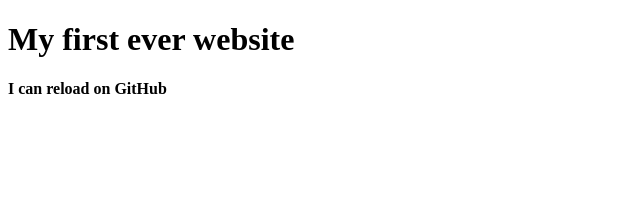
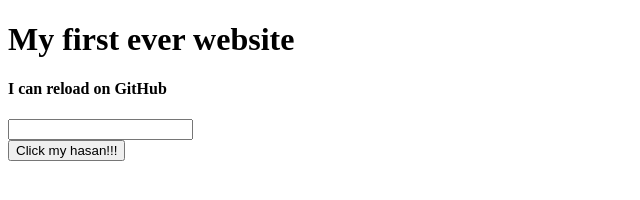
Before and after one commit to mahmudul105/my-first-website, a plain HTML site: page index.html in a window 1280 px wide. Shown: the whole page, without its empty margins (0-640 px from the left). Drawn offline with Linux system fonts and the light colour scheme.

Commit message:
done adding button

```diff
--- a/index.html
+++ b/index.html
@@ -7,5 +7,9 @@
 <body>
     <h1>My first ever website</h1>
     <h4>I can reload on GitHub</h4>
+
+    <input type="text">
+    <br>
+    <button>Click my hasan!!!</button>
 </body>
 </html>
```
